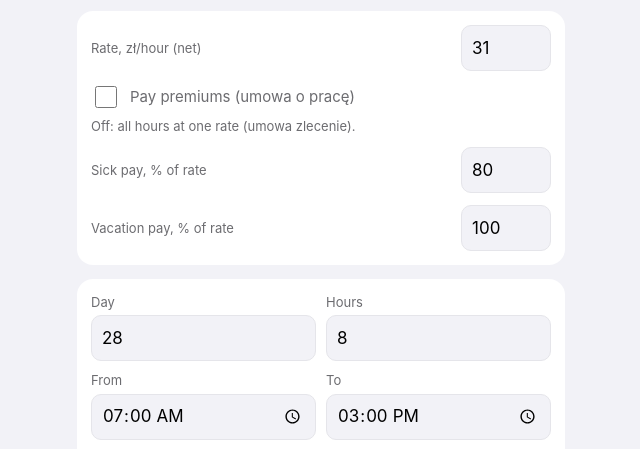
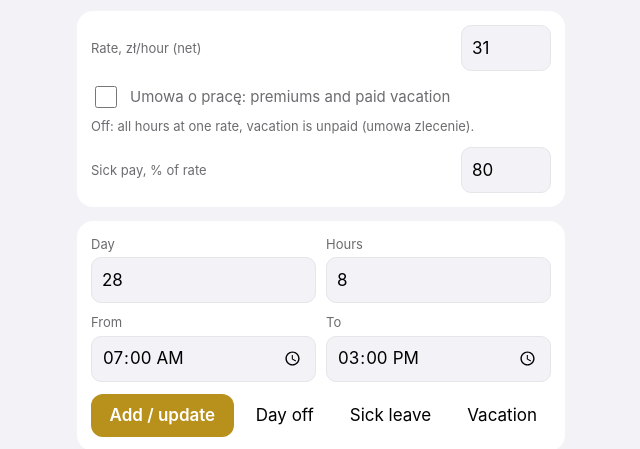
Before and after one commit to AlexBunx/work-hours-calculator, a plain HTML site: page index.html in a window 1280 px wide. Shown: the part 300-749 px from the top of the page, without its empty margins (319-959 px from the left). Drawn offline with nearby package versions, Linux system fonts and the light colour scheme.

Commit message:
Vacation pay depends on contract type; sick/vacation use average rate
Co-Authored-By: Claude Sonnet 5.5 <noreply@anthropic.com>
Claude-Session: https://claude.ai/code/session_01HzwkrRWkMv5Aj8GqNUXTwW

```diff
--- a/index.html
+++ b/index.html
@@ -59,9 +59,7 @@ details summary{cursor:pointer;color:var(--ac)}
   <div class="rate"><label style="margin:0" data-i="rate"></label><input id="rate" type="number" inputmode="decimal" step="0.5"></div>
   <label class="tg"><input id="prem" type="checkbox"><span data-i="prem"></span></label>
   <div class="ph" id="premhint"></div>
-  <div class="rate" style="margin-top:12px"><label style="margin:0" data-i="sp"></label><input id="sp" type="number" inputmode="decimal" step="1"></div>
-  <div class="rate" style="margin-top:12px"><label style="margin:0" data-i="vp"></label><input id="vp" type="number" inputmode="decimal" step="1"></div>
-</div>
+  <div class="rate" style="margin-top:12px"><label style="margin:0" data-i="sp"></label><input id="sp" type="number" inputmode="decimal" step="1"></div></div>
 
 <div class="card">
   <div class="row">
@@ -102,11 +100,11 @@ ru:{
  mo:["Январь","Февраль","Март","Апрель","Май","Июнь","Июль","Август","Сентябрь","Октябрь","Ноябрь","Декабрь"],
  wdn:["вс","пн","вт","ср","чт","пт","сб"],
  title:"Часы",sd:"дней",sh:"часов",sa:"средн./день",sm:"netto за месяц",
- rate:"Ставка, zł/час (netto)",prem:"Надбавки (umowa o pracę)",sp:"Больничный, % от ставки",
- premOn:"9–10 ч: +50%, с 11 ч: +100%, работа в сб/вс: +100% за весь день. Надбавки за месяц: +{x} zł",
- premOff:"Выключено: все часы по одной ставке (umowa zlecenie).",
+ rate:"Ставка, zł/час (netto)",prem:"Umowa o pracę: надбавки и оплата отпуска",sp:"Больничный, % от ставки",
+ premOn:"9–10 ч: +50%, с 11 ч: +100%, работа в сб/вс: +100% за весь день. Отпуск оплачивается по средней ставке. Надбавки за месяц: +{x} zł",
+ premOff:"Выключено: все часы по одной ставке, отпуск не оплачивается (umowa zlecenie).",
  lbl_day:"День",lbl_hours:"Часов",lbl_from:"С",lbl_to:"До",
- vac:"Отпуск",vp:"Отпуск, % от ставки",li_vac:"отпуск",p_vac:"отпуск",p_vacd:"Дней отпуска",vac_line:"Дней отпуска: {n} ({h} ч), оплата {p} zł",
+ vac:"Отпуск",li_vac:"отпуск",p_vac:"отпуск",p_vacd:"Дней отпуска",vac_line:"Дней отпуска: {n} ({h} ч), оплата {p} zł",
  add:"Добавить / обновить",off:"Выходной",sick:"Больничный",empty:"Пока нет записей",
  imp_sum:"Импорт из заметок / экспорт",imp_hint:"Вставь строки вида «2 - 8 (7:00 - 15:00)» — они добавятся в выбранный месяц.",
  do_imp:"Импортировать",added:"Добавлено: {n}",exp:"Копировать месяц",bk:"Копия данных",rs:"Восстановить",
@@ -122,11 +120,11 @@ pl:{
  mo:["Styczeń","Luty","Marzec","Kwiecień","Maj","Czerwiec","Lipiec","Sierpień","Wrzesień","Październik","Listopad","Grudzień"],
  wdn:["nd","pn","wt","śr","cz","pt","sb"],
  title:"Godziny",sd:"dni",sh:"godzin",sa:"śr./dzień",sm:"netto za miesiąc",
- rate:"Stawka, zł/godz. (netto)",prem:"Dodatki (umowa o pracę)",sp:"Chorobowe, % stawki",
- premOn:"Godz. 9–10: +50%, od 11 godz.: +100%, praca w sob./niedz.: +100% za cały dzień. Dodatki w miesiącu: +{x} zł",
- premOff:"Wyłączone: wszystkie godziny po jednej stawce (umowa zlecenie).",
+ rate:"Stawka, zł/godz. (netto)",prem:"Umowa o pracę: dodatki i płatny urlop",sp:"Chorobowe, % stawki",
+ premOn:"Godz. 9–10: +50%, od 11 godz.: +100%, praca w sob./niedz.: +100% za cały dzień. Urlop płatny wg średniej stawki. Dodatki w miesiącu: +{x} zł",
+ premOff:"Wyłączone: wszystkie godziny po jednej stawce, urlop nieopłacany (umowa zlecenie).",
  lbl_day:"Dzień",lbl_hours:"Godziny",lbl_from:"Od",lbl_to:"Do",
- vac:"Urlop",vp:"Urlop, % stawki",li_vac:"urlop",p_vac:"urlop",p_vacd:"Dni urlopu",vac_line:"Dni urlopu: {n} ({h} godz.), wypłata {p} zł",
+ vac:"Urlop",li_vac:"urlop",p_vac:"urlop",p_vacd:"Dni urlopu",vac_line:"Dni urlopu: {n} ({h} godz.), wypłata {p} zł",
  add:"Dodaj / zaktualizuj",off:"Dzień wolny",sick:"Chorobowe",empty:"Brak wpisów",
  imp_sum:"Import z notatek / eksport",imp_hint:"Wklej wiersze w formacie „2 - 8 (7:00 - 15:00)” — zostaną dodane do wybranego miesiąca.",
  do_imp:"Importuj",added:"Dodano: {n}",exp:"Kopiuj miesiąc",bk:"Kopia danych",rs:"Przywróć",
@@ -142,11 +140,11 @@ en:{
  mo:["January","February","March","April","May","June","July","August","September","October","November","December"],
  wdn:["Sun","Mon","Tue","Wed","Thu","Fri","Sat"],
  title:"Hours",sd:"days",sh:"hours",sa:"avg/day",sm:"net for the month",
- rate:"Rate, zł/hour (net)",prem:"Pay premiums (umowa o pracę)",sp:"Sick pay, % of rate",
- premOn:"Hours 9–10: +50%, from hour 11: +100%, work on Sat/Sun: +100% for the whole day. Premiums this month: +{x} zł",
- premOff:"Off: all hours at one rate (umowa zlecenie).",
+ rate:"Rate, zł/hour (net)",prem:"Umowa o pracę: premiums and paid vacation",sp:"Sick pay, % of rate",
+ premOn:"Hours 9–10: +50%, from hour 11: +100%, work on Sat/Sun: +100% for the whole day. Vacation is paid at the average rate. Premiums this month: +{x} zł",
+ premOff:"Off: all hours at one rate, vacation is unpaid (umowa zlecenie).",
  lbl_day:"Day",lbl_hours:"Hours",lbl_from:"From",lbl_to:"To",
- vac:"Vacation",vp:"Vacation pay, % of rate",li_vac:"vacation",p_vac:"vacation",p_vacd:"Vacation days",vac_line:"Vacation days: {n} ({h} h), pay {p} zł",
+ vac:"Vacation",li_vac:"vacation",p_vac:"vacation",p_vacd:"Vacation days",vac_line:"Vacation days: {n} ({h} h), pay {p} zł",
  add:"Add / update",off:"Day off",sick:"Sick leave",empty:"No entries yet",
  imp_sum:"Import from notes / export",imp_hint:"Paste lines like “2 - 8 (7:00 - 15:00)” — they will be added to the selected month.",
  do_imp:"Import",added:"Added: {n}",exp:"Copy month",bk:"Backup data",rs:"Restore",
@@ -173,9 +171,14 @@ const pad=n=>String(n).padStart(2,"0");
 const dl=d=>d+" "+I18N[ui].mo[m].slice(0,3).toLowerCase()+", "+I18N[ui].wdn[new Date(y,m,d).getDay()];
 const t2m=x=>{const[a,b]=x.split(":").map(Number);return a*60+b};
 const fmt=(n,l)=>{const s=(Math.round(n*100)/100).toString();return (l||ui)==="en"?s:s.replace(".",",")};
+function avgRate(){
+  const c=cur();let p=0,h=0;
+  for(const k in c){const e=c[k];if(e.off||e.sick||e.vac||!(e.h>0))continue;p+=pay(+k,e);h+=e.h}
+  return h>0?p/h:db.rate;
+}
 function pay(d,e){
   const h=e.h;if(e.off||!(h>0))return 0;
-  const r=db.rate;if(e.sick)return h*r*(db.sp==null?80:db.sp)/100;if(e.vac)return h*r*(db.vp==null?100:db.vp)/100;if(!db.prem)return h*r;
+  const r=db.rate;if(e.sick)return h*avgRate()*(db.sp==null?80:db.sp)/100;if(e.vac)return db.prem?h*avgRate():0;if(!db.prem)return h*r;
   const w=new Date(y,m,d).getDay();
   if(w===0||w===6)return h*r*2;
   return Math.min(h,8)*r+Math.min(Math.max(h-8,0),2)*r*1.5+Math.max(h-10,0)*r*2;
@@ -185,9 +188,7 @@ function render(){
   $("mt").textContent=I18N[ui].mo[m]+" "+y;
   $("rate").value=db.rate;
   $("prem").checked=!!db.prem;
-  if(document.activeElement!==$("sp"))$("sp").value=db.sp==null?80:db.sp;
-  if(document.activeElement!==$("vp"))$("vp").value=db.vp==null?100:db.vp;
-  const c=cur(),days=Object.keys(c).map(Number).sort((a,b)=>a-b),u=t("u");
+  if(document.activeElement!==$("sp"))$("sp").value=db.sp==null?80:db.sp;  const c=cur(),days=Object.keys(c).map(Number).sort((a,b)=>a-b),u=t("u");
   let th=0,sh=0,sn=0,spay=0,vh=0,vn=0,vpay=0;
   days.forEach(d=>{const e=c[d];if(e.sick){sn++;sh+=e.h;spay+=pay(d,e)}else if(e.vac){vn++;vh+=e.h;vpay+=pay(d,e)}else th+=e.h});
   const wd=days.filter(d=>!c[d].off&&!c[d].sick&&!c[d].vac).length;
@@ -232,9 +233,7 @@ $("off").onclick=()=>{const d=parseInt($("d").value);if(!(d>=1&&d<=31))return;cu
 $("prem").onchange=()=>{db.prem=$("prem").checked;save();render()};
 $("sick").onclick=()=>{const d=parseInt($("d").value),h=parseFloat($("h").value)||8;if(!(d>=1&&d<=31))return;cur()[d]={h:h,s:"",e:"",sick:1};save();render();$("d").value=Math.min(d+1,31)};
 $("sp").oninput=()=>{const v=parseFloat($("sp").value);if(v>=0){db.sp=v;save();render()}};
-$("vac").onclick=()=>{const d=parseInt($("d").value),h=parseFloat($("h").value)||8;if(!(d>=1&&d<=31))return;cur()[d]={h:h,s:"",e:"",vac:1};save();render();$("d").value=Math.min(d+1,31)};
-$("vp").oninput=()=>{const v=parseFloat($("vp").value);if(v>=0){db.vp=v;save();render()}};
-$("rate").oninput=()=>{const v=parseFloat($("rate").value);if(v>=0){db.rate=v;save();render();}};
+$("vac").onclick=()=>{const d=parseInt($("d").value),h=parseFloat($("h").value)||8;if(!(d>=1&&d<=31))return;cur()[d]={h:h,s:"",e:"",vac:1};save();render();$("d").value=Math.min(d+1,31)};$("rate").oninput=()=>{const v=parseFloat($("rate").value);if(v>=0){db.rate=v;save();render();}};
 $("prev").onclick=()=>{m--;if(m<0){m=11;y--}render()};
 $("next").onclick=()=>{m++;if(m>11){m=0;y++}render()};
 $("doimp").onclick=()=>{
```
Also changed, not shown: 1 other file.
